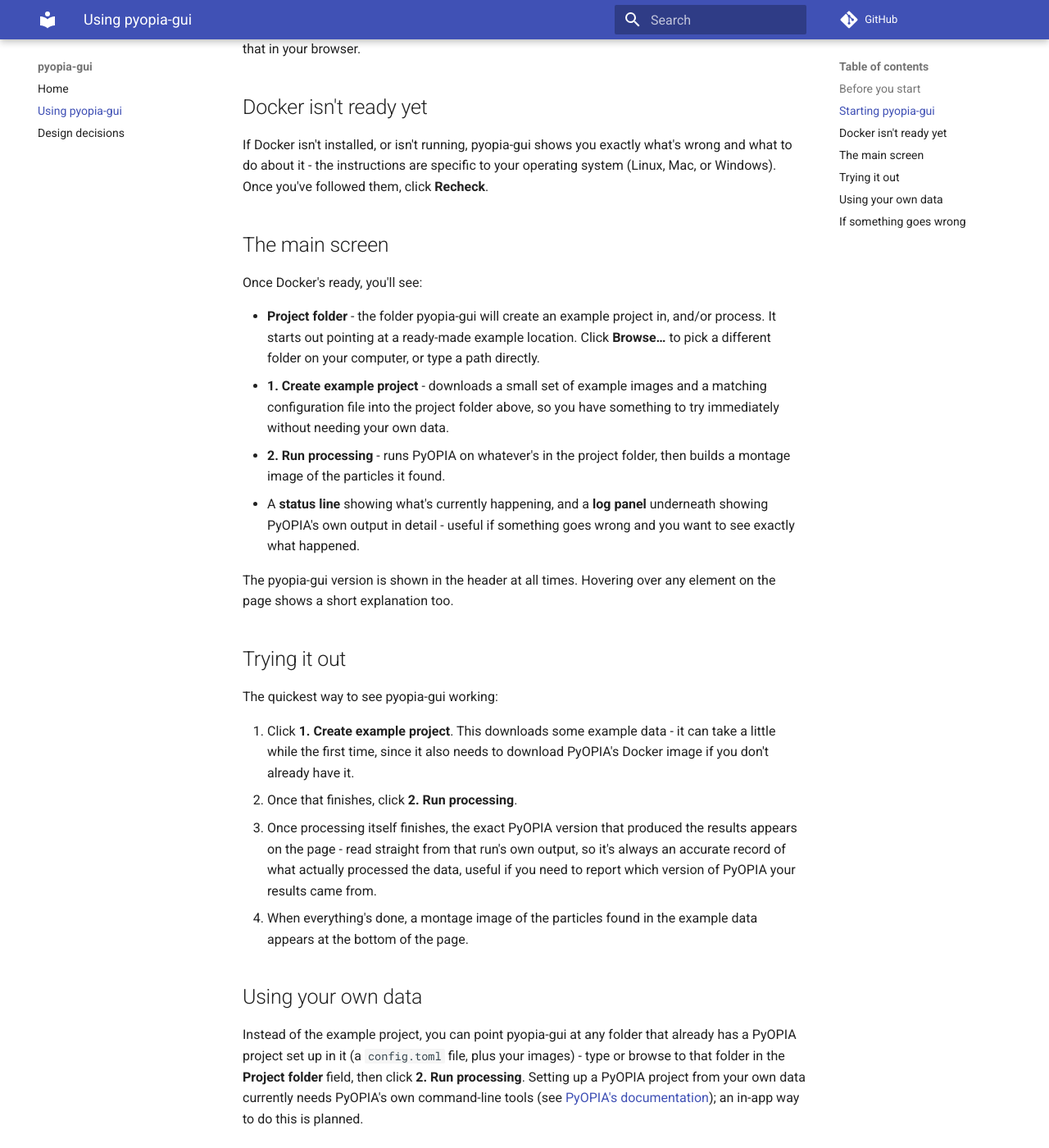
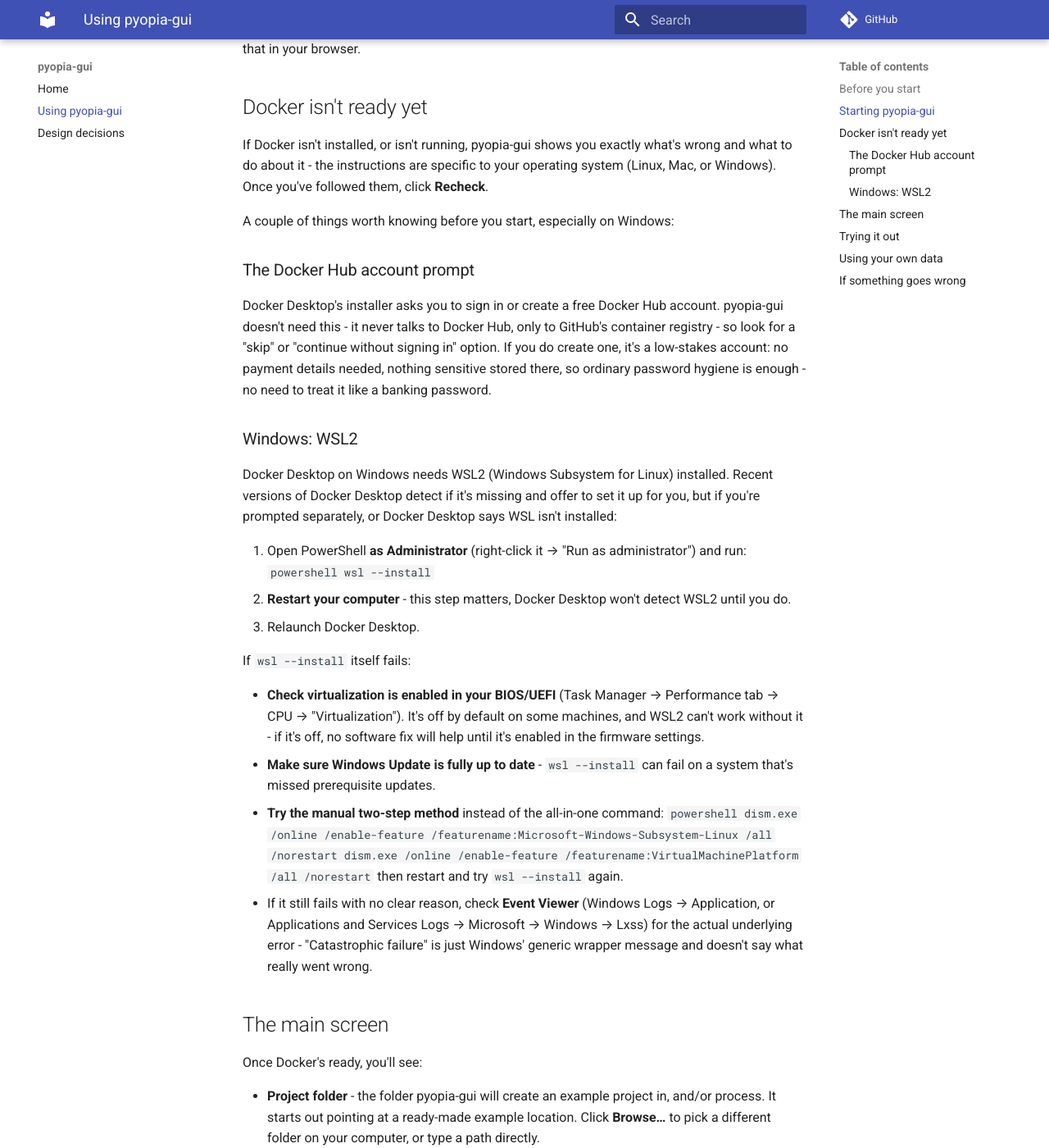
Before and after one commit to nimmo-smith-technologies/pyopia-gui, an MkDocs documentation site: the page built from docs/usage.md, in a window 1280 px wide and 1400 px high, scrolled down 830 px. Shown: the whole window at 82% size. Built offline with MkDocs 1.6.1 and Material for MkDocs 9.7.7, drawn with Linux system fonts in a browser that asks for light colours; comment, search, counter and statistics services are not loaded.

Commit message:
Document the Docker Hub prompt and WSL2 setup for Windows
Real friction from testing on an actual Windows machine today:
whether a Docker Hub account is needed (no, and it's low-stakes if
you make one anyway), and what to do when Docker Desktop reports WSL
isn't installed, including what to check if `wsl --install` itself
fails.

Signed-off-by: Alex Nimmo Smith <alex@nimmosmith.co.uk>

````diff
--- a/docs/usage.md
+++ b/docs/usage.md
@@ -42,6 +42,51 @@ This starts pyopia-gui and prints a web address (something like
 If Docker isn't installed, or isn't running, pyopia-gui shows you exactly what's wrong
 and what to do about it - the instructions are specific to your operating system
 (Linux, Mac, or Windows). Once you've followed them, click **Recheck**.
+
+A couple of things worth knowing before you start, especially on Windows:
+
+### The Docker Hub account prompt
+
+Docker Desktop's installer asks you to sign in or create a free Docker Hub account.
+pyopia-gui doesn't need this - it never talks to Docker Hub, only to GitHub's
+container registry - so look for a "skip" or "continue without signing in" option.
+If you do create one, it's a low-stakes account: no payment details needed, nothing
+sensitive stored there, so ordinary password hygiene is enough - no need to treat it
+like a banking password.
+
+### Windows: WSL2
+
+Docker Desktop on Windows needs WSL2 (Windows Subsystem for Linux) installed. Recent
+versions of Docker Desktop detect if it's missing and offer to set it up for you, but
+if you're prompted separately, or Docker Desktop says WSL isn't installed:
+
+1. Open PowerShell **as Administrator** (right-click it → "Run as administrator") and
+   run:
+   ```powershell
+   wsl --install
+   ```
+2. **Restart your computer** - this step matters, Docker Desktop won't detect WSL2
+   until you do.
+3. Relaunch Docker Desktop.
+
+If `wsl --install` itself fails:
+
+- **Check virtualization is enabled in your BIOS/UEFI** (Task Manager → Performance
+  tab → CPU → "Virtualization"). It's off by default on some machines, and WSL2 can't
+  work without it - if it's off, no software fix will help until it's enabled in the
+  firmware settings.
+- **Make sure Windows Update is fully up to date** - `wsl --install` can fail on a
+  system that's missed prerequisite updates.
+- **Try the manual two-step method** instead of the all-in-one command:
+  ```powershell
+  dism.exe /online /enable-feature /featurename:Microsoft-Windows-Subsystem-Linux /all /norestart
+  dism.exe /online /enable-feature /featurename:VirtualMachinePlatform /all /norestart
+  ```
+  then restart and try `wsl --install` again.
+- If it still fails with no clear reason, check **Event Viewer** (Windows Logs →
+  Application, or Applications and Services Logs → Microsoft → Windows → Lxss) for
+  the actual underlying error - "Catastrophic failure" is just Windows' generic
+  wrapper message and doesn't say what really went wrong.
 
 ## The main screen
 
````
